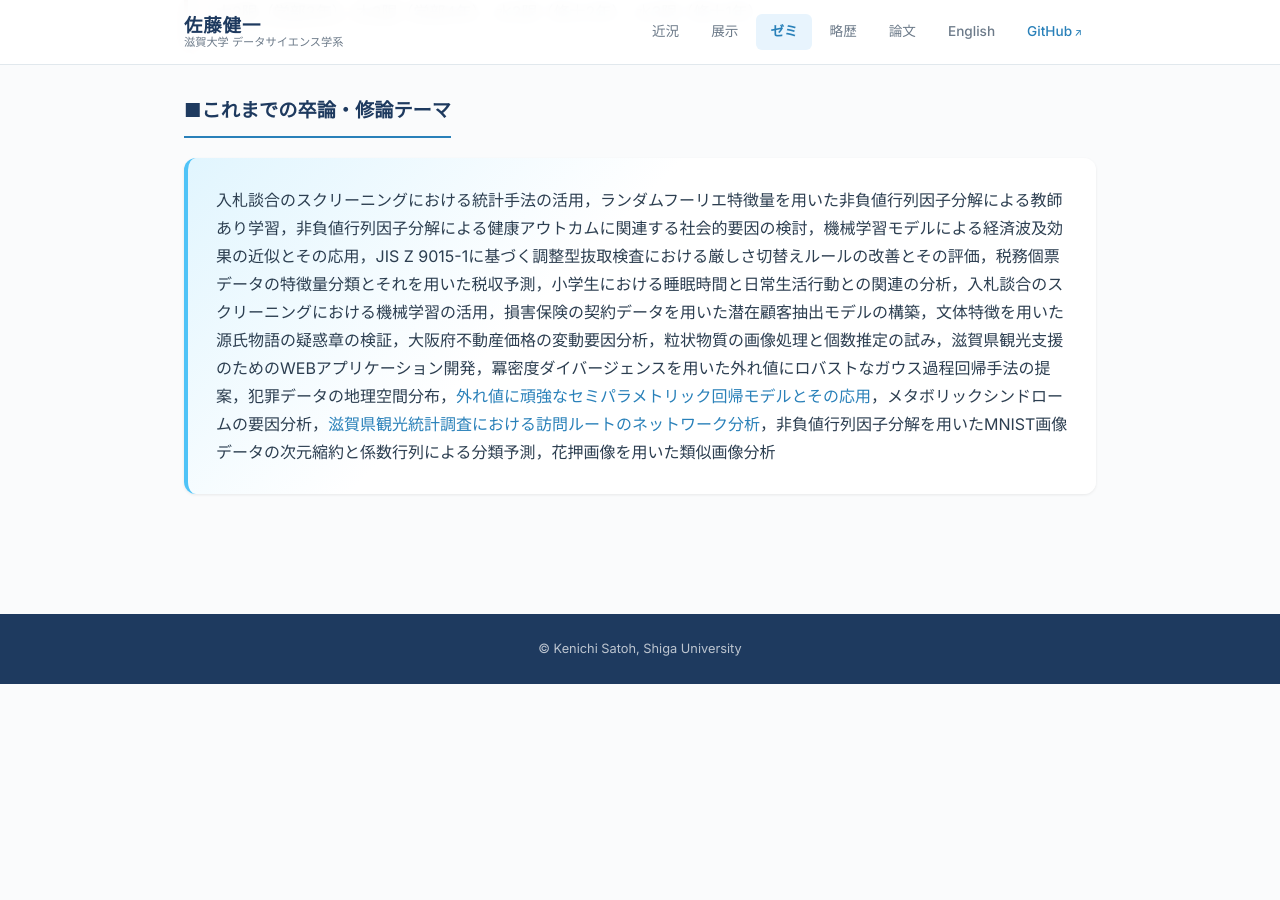
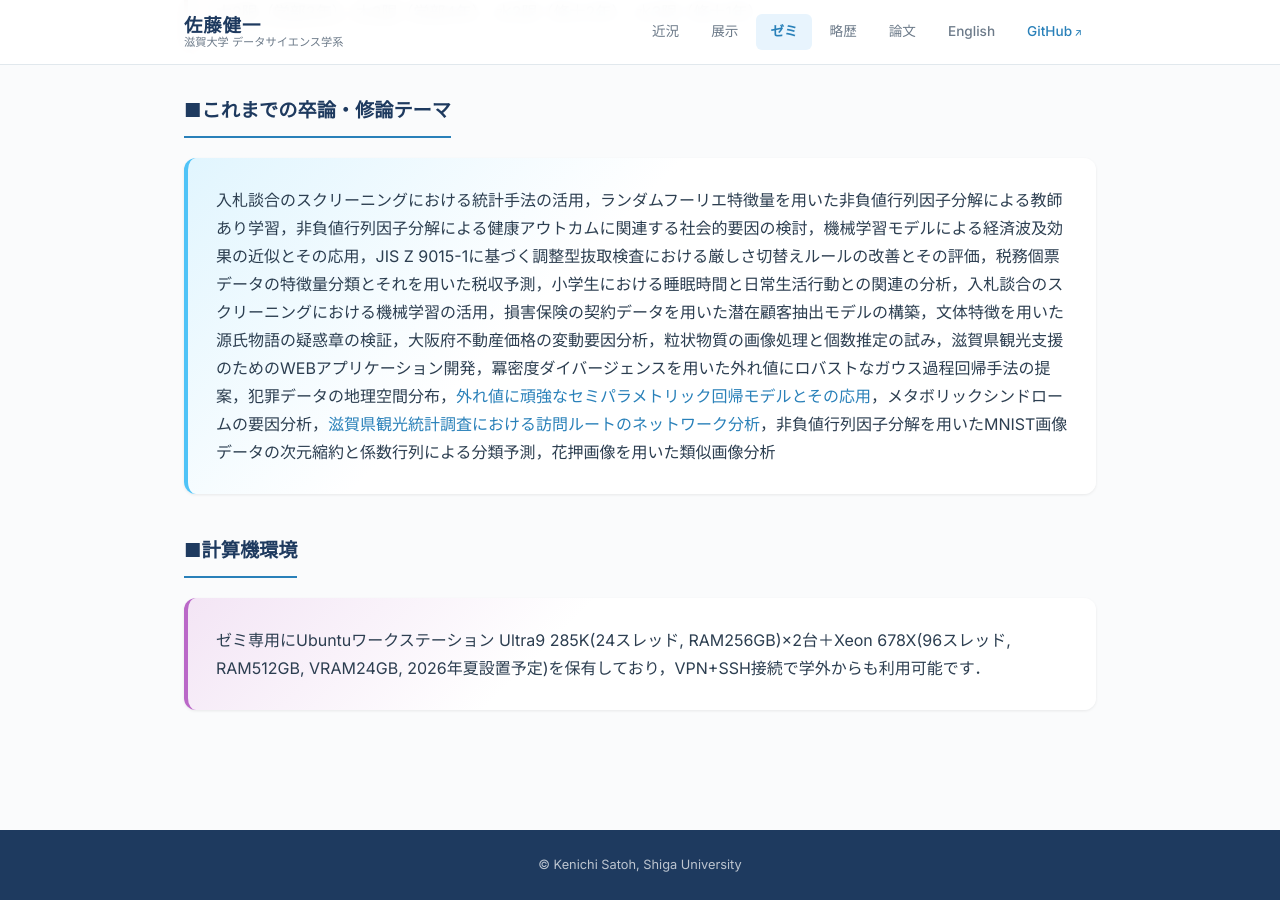
Before and after one commit to ksatohds/ksatohds.github.io, a Jekyll site: the page built from laboratory.md, in a window 1280 px wide and 900 px high, scrolled down 2562 px. Built offline with Jekyll 4.4.1, drawn with Linux system fonts in a browser that asks for light colours; before the commit the page ends 3246 px from its top, so only the background shows below that.

Commit message:
20260519 add computing environment section to laboratory page
Co-Authored-By: Claude Opus 4.6 (1M context) <noreply@anthropic.com>

```diff
--- a/laboratory.md
+++ b/laboratory.md
@@ -84,3 +84,11 @@ title: ゼミ
     <p>入札談合のスクリーニングにおける統計手法の活用，ランダムフーリエ特徴量を用いた非負値行列因子分解による教師あり学習，非負値行列因子分解による健康アウトカムに関連する社会的要因の検討，機械学習モデルによる経済波及効果の近似とその応用，JIS Z 9015-1に基づく調整型抜取検査における厳しさ切替えルールの改善とその評価，税務個票データの特徴量分類とそれを用いた税収予測，小学生における睡眠時間と日常生活行動との関連の分析，入札談合のスクリーニングにおける機械学習の活用，損害保険の契約データを用いた潜在顧客抽出モデルの構築，文体特徴を用いた源氏物語の疑惑章の検証，大阪府不動産価格の変動要因分析，粒状物質の画像処理と個数推定の試み，滋賀県観光支援のためのWEBアプリケーション開発，冪密度ダイバージェンスを用いた外れ値にロバストなガウス過程回帰手法の提案，犯罪データの地理空間分布，<a href="https://shiga-u.repo.nii.ac.jp/records/2000350">外れ値に頑強なセミパラメトリック回帰モデルとその応用</a>，メタボリックシンドロームの要因分析，<a href="https://shiga-u.repo.nii.ac.jp/record/14573/files/%E4%BF%AE%E5%A3%AB%E8%AB%96%E6%96%87%E5%85%A8%E6%96%87R4fukushi.pdf">滋賀県観光統計調査における訪問ルートのネットワーク分析</a>，非負値行列因子分解を用いたMNIST画像データの次元縮約と係数行列による分類予測，花押画像を用いた類似画像分析</p>
   </div>
 </div>
+
+<div class="section">
+  <h2 class="section-title">■計算機環境</h2>
+
+  <div class="card card-data">
+    <p>ゼミ専用にUbuntuワークステーション Ultra9 285K(24スレッド, RAM256GB)×2台＋Xeon 678X(96スレッド, RAM512GB, VRAM24GB, 2026年夏設置予定)を保有しており，VPN+SSH接続で学外からも利用可能です．</p>
+  </div>
+</div>
```
